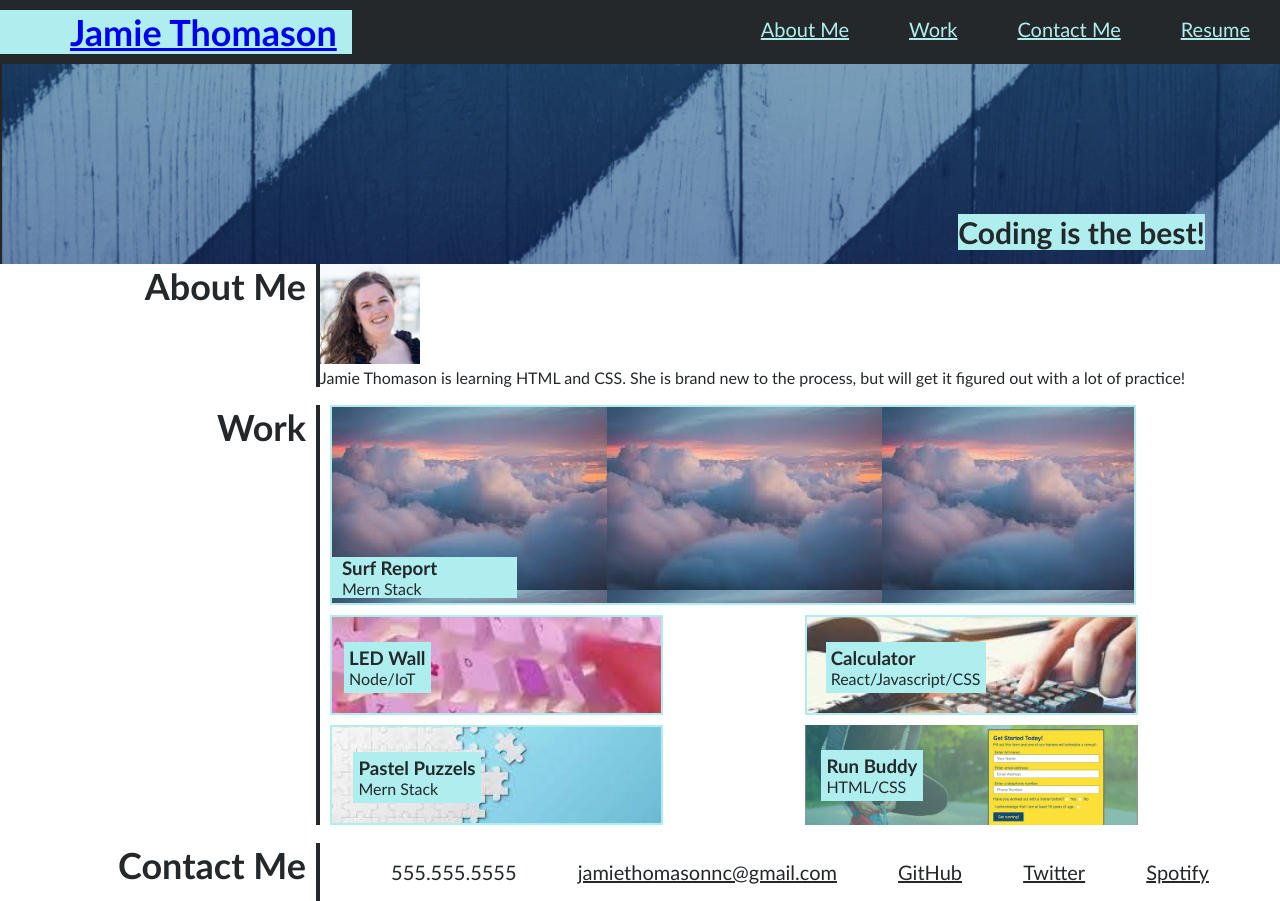
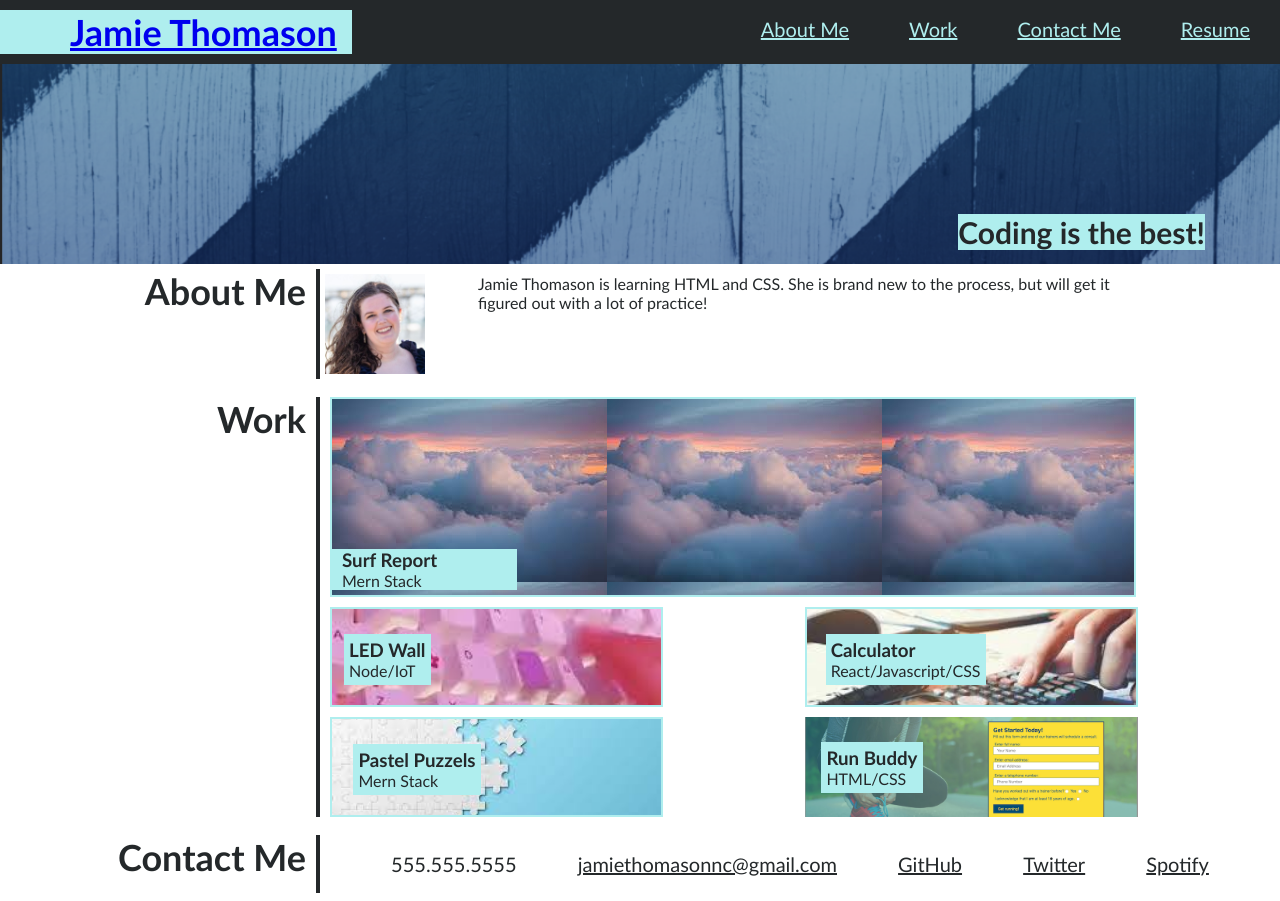
Before and after one commit to jamiethomason/J-Thomason-Portfolio, a plain HTML site: page index.html in a window 1280 px wide. Drawn offline with Linux system fonts and the light colour scheme.

Commit message:
fixed about me spacing

```diff
--- a/assets/css/style.css
+++ b/assets/css/style.css
@@ -72,6 +72,10 @@ header nav ul li a {
 
 /* About Me Section and Spacing CSS */
 
+#about-me {
+    margin-top: 5px;
+}
+
 .columns {
     display: grid;
     grid-template-columns: 1fr 3fr;
@@ -93,13 +97,21 @@ header nav ul li a {
 .column img {
     width: 100px;
     height: 100px;
+    float: left;
+    margin: 5px;
+    padding: 0;
 }
 
 .column p, .column h3, .column a{
     font-family: 'Trebuchet MS', 'Lucida Sans Unicode', 'Lucida Grande', 'Lucida Sans', Arial, sans-serif;
     color: var(--secondary-color);
-    width: 100%;
-    margin: 0 auto;
+    width: 70%;
+    margin-top: 5px;
+    position: relative;
+    margin-right: 130px;
+    display: flex;
+    flex-wrap: wrap;
+    float: right;
 }
 
 /* Work Section */
```
